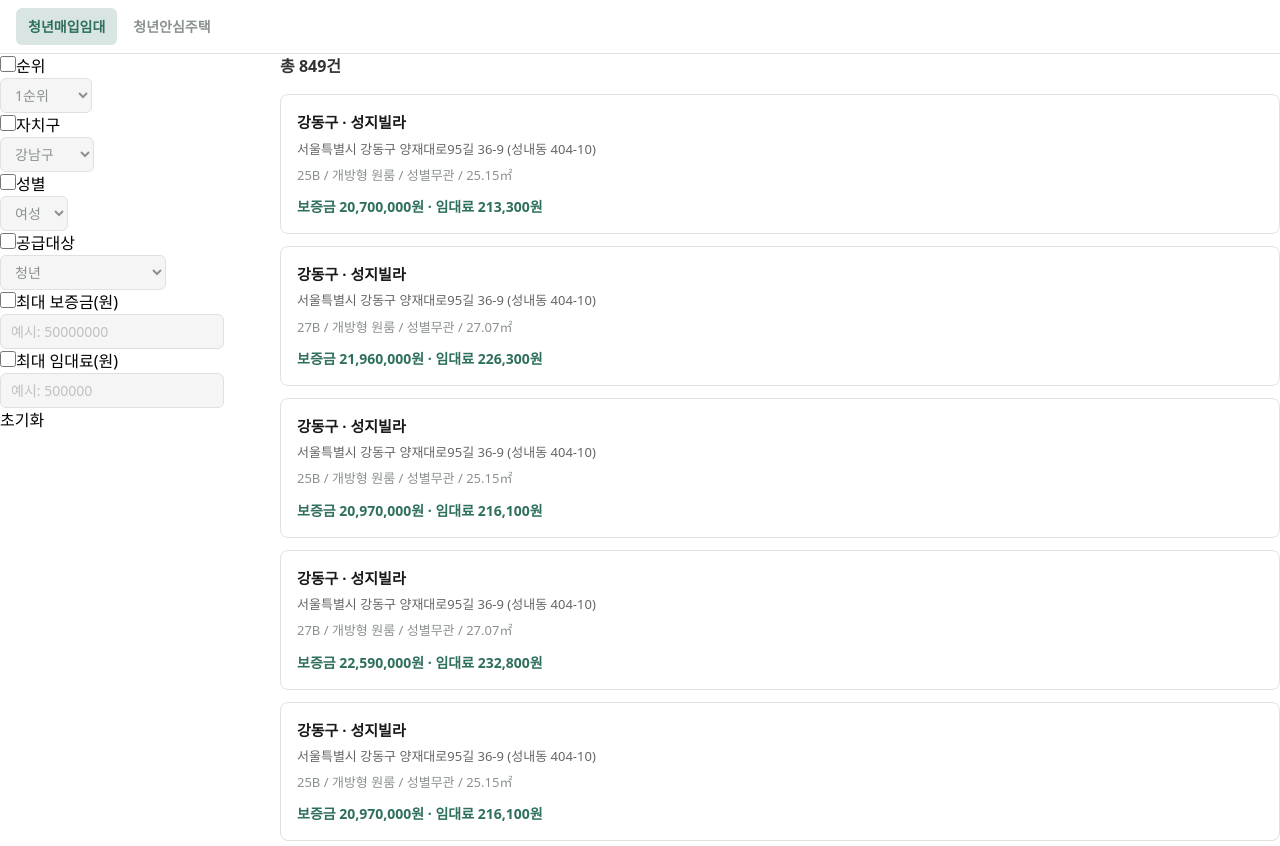
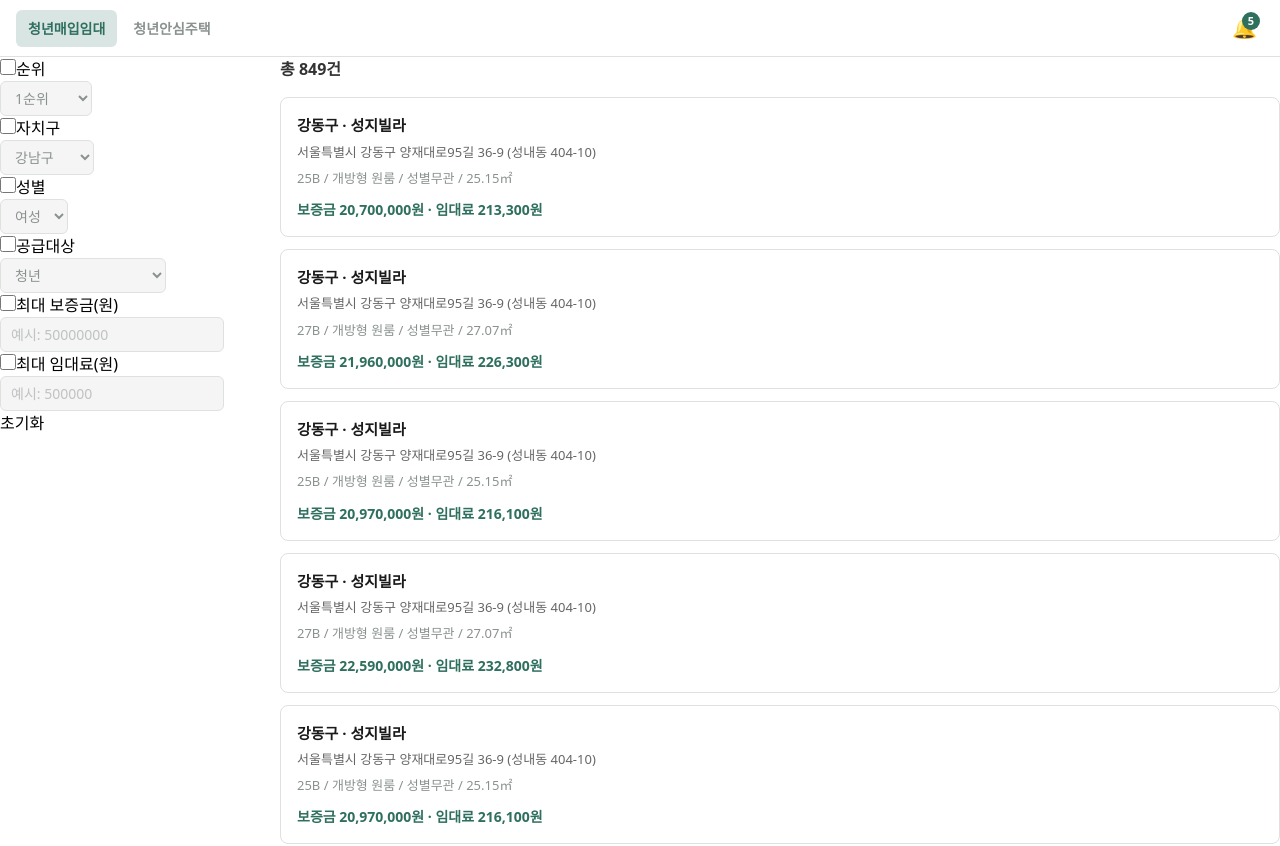
Before and after one commit to byu-rin/smart-housing-filter, a React (Vite) app: page /housing/maeip in a window 1280 px wide. Shown: the top 846 px of the page. Built offline with nearby package versions, Linux system fonts and the light colour scheme.

Commit message:
[design] inbox ui - 우측 상단 notification bell - bell 클릭 시 noti 목록 열림 - ui test 완료

```diff
--- a/src/layout/Layout.tsx
+++ b/src/layout/Layout.tsx
@@ -1,11 +1,13 @@
 import { Outlet } from "react-router-dom";
 import GNB from "./GNB";
+import NotificationInbox from "./NotificationInbox";
 
 function Layout() {
   return (
     <div className="app-shell">
       <header className="app-header">
         <GNB />
+        <NotificationInbox />
       </header>
       <Outlet />
     </div>
--- /dev/null
+++ b/src/layout/NotificationInbox.tsx
@@ -0,0 +1,91 @@
+import { useState } from "react";
+import { useNotifications } from "../notifications/useNotifications";
+import type { Notification } from "../notifications/types";
+
+function NotificationInbox() {
+  const [isOpen, setIsOpen] = useState(false);
+  const notifications = useNotifications();
+
+  const togglePanel = () => {
+    setIsOpen(!isOpen);
+  };
+
+  const formatDate = (isoString: string): string => {
+    const date = new Date(isoString);
+    return date.toLocaleDateString("ko-KR", {
+      month: "short",
+      day: "numeric",
+      hour: "2-digit",
+      minute: "2-digit",
+    });
+  };
+
+  const getTypeLabel = (type: Notification["type"]): string => {
+    const labels: Record<Notification["type"], string> = {
+      notice: "공고",
+      maintenance: "점검",
+      update: "업데이트",
+    };
+    return labels[type];
+  };
+
+  const renderNotificationItem = (notif: Notification) => {
+    const content = (
+      <div className={`notification-item notification-item--${notif.type}`}>
+        <div className="notification-item-header">
+          <span className="notification-type-badge">{getTypeLabel(notif.type)}</span>
+          <span className="notification-date">{formatDate(notif.createdAt)}</span>
+        </div>
+        <div className="notification-title">{notif.title}</div>
+        <div className="notification-message">{notif.message}</div>
+      </div>
+    );
+
+    if (notif.link) {
+      return (
+        <a key={notif.id} href={notif.link} className="notification-link">
+          {content}
+        </a>
+      );
+    }
+
+    return (
+      <div key={notif.id} className="notification-link">
+        {content}
+      </div>
+    );
+  };
+
+  return (
+    <div className="notification-inbox-container">
+      <button
+        className="notification-bell"
+        onClick={togglePanel}
+        aria-label="알림 열기"
+        aria-expanded={isOpen}
+      >
+        🔔
+        {notifications.length > 0 && (
+          <span className="notification-badge">{notifications.length}</span>
+        )}
+      </button>
+
+      {isOpen && (
+        <div className="notification-panel">
+          <div className="notification-panel-header">
+            <h3>알림</h3>
+          </div>
+          {notifications.length > 0 ? (
+            <div className="notification-list">
+              {notifications.map((notif) => renderNotificationItem(notif))}
+            </div>
+          ) : (
+            <div className="notification-empty">알림이 없습니다</div>
+          )}
+        </div>
+      )}
+    </div>
+  );
+}
+
+export default NotificationInbox;
```
